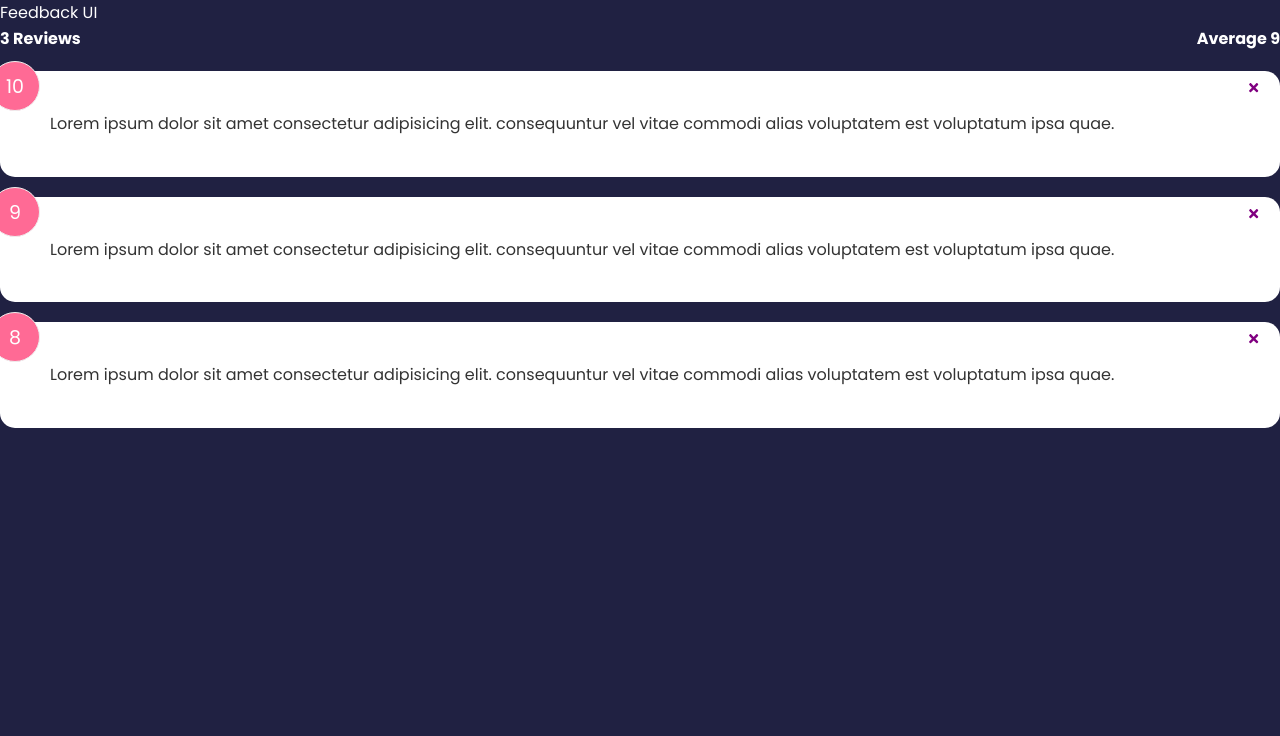
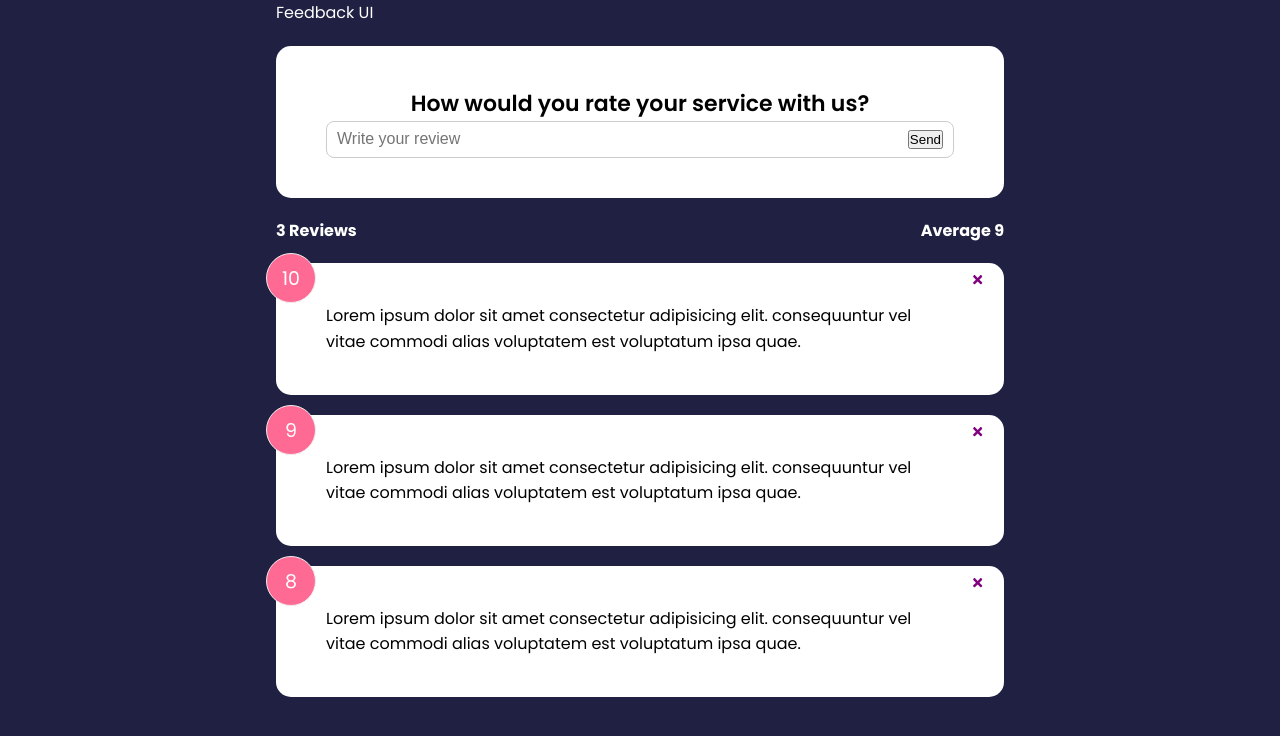
Before and after one commit to uufukttas/feedbackApp, a React (Create React App) app: page / in a window 1280 px wide. Shown: the top 736 px of the page. Built offline with nearby package versions, Linux system fonts and the light colour scheme.

Commit message:
Feedback form functionality added.

```diff
--- a/src/App.js
+++ b/src/App.js
@@ -2,6 +2,7 @@ import { useState } from 'react'
 import Header from './components/Header'
 import FeedbackList from './components/FeedbackList'
 import FeedbackStats from './components/FeedbackStats'
+import FeedbackForm from './components/FeedbackForm'
 import FeedbackData from './data/FeedbackData'
 
 
@@ -15,9 +16,12 @@ function App() {
 
   return (
     <>
-      <Header/>
-      <FeedbackStats feedback={feedback}/>
-      <FeedbackList feedback={feedback} handleDelete={deleteFeedback}/>
+      <div className='container'>
+        <Header/>
+        <FeedbackForm/>
+        <FeedbackStats feedback={feedback}/>
+        <FeedbackList feedback={feedback} handleDelete={deleteFeedback}/>
+      </div>
     </>
   )
 }
--- /dev/null
+++ b/src/components/FeedbackForm.jsx
@@ -0,0 +1,28 @@
+import Card from "./shared/Card";
+import { useState } from 'react'
+
+function FeedbackForm() {
+    const [text, setText] = useState('');
+
+  const addReview = event => {
+    event.preventDefault();
+  };
+  const handleChange = (event) => {
+      setText(event.target.value);
+  }
+
+  return (
+    <Card>
+      <form onSubmit={addReview}>
+        <h2>How would you rate your service with us?</h2>
+        {/* @todo ratind gomponent*/}
+        <div className="input-group">
+          <input onChange={handleChange} value={text} type="text" placeholder="Write your review" />
+          <button type="submit">Send</button>
+        </div>
+      </form>
+    </Card>
+  );
+}
+
+export default FeedbackForm;
--- a/src/components/FeedbackItem.jsx
+++ b/src/components/FeedbackItem.jsx
@@ -1,19 +1,21 @@
-import PropTypes from 'prop-types';
-import { FaTimes } from 'react-icons/fa'
+import PropTypes from "prop-types";
+import Card from "./shared/Card";
+import { FaTimes } from "react-icons/fa";
 
 function FeedbackItem({ item, handleDelete }) {
-
   return (
-    <div className="card">
-        <div className="num-display">{item.rating}</div>
-        <button className='close' onClick={() => handleDelete(item.id)}><FaTimes color='purple'/></button>
-        <div className="text-display">{item.text}</div>
-    </div>
-  )
+    <Card>
+      <div className="num-display">{item.rating}</div>
+      <button className="close" onClick={() => handleDelete(item.id)}>
+        <FaTimes color="purple" />
+      </button>
+      <div className="text-display">{item.text}</div>
+    </Card>
+  );
 }
 
 FeedbackItem.propTypes = {
-    item: PropTypes.object.isRequired,
-}
+  item: PropTypes.object.isRequired,
+};
 
 export default FeedbackItem;
--- /dev/null
+++ b/src/components/shared/Card.jsx
@@ -0,0 +1,28 @@
+import PropTypes from "prop-types";
+
+function Card({ children, reverse }) {
+  // return <div className={`card ${reverse && 'reverse'}`}>{children}</div>
+
+  return (
+    <div
+      className="card"
+      style={{
+        backgroundColor: reverse ? "rgba(0,0,0,0.4)" : "#fff",
+        color: reverse ? "#fff" : "#000",
+      }}
+    >
+      {children}
+    </div>
+  );
+}
+
+Card.defaultProps = {
+  reverse: false,
+};
+
+Card.propTypes = {
+  children: PropTypes.node.isRequired,
+  reverse: PropTypes.bool,
+};
+
+export default Card;
```
